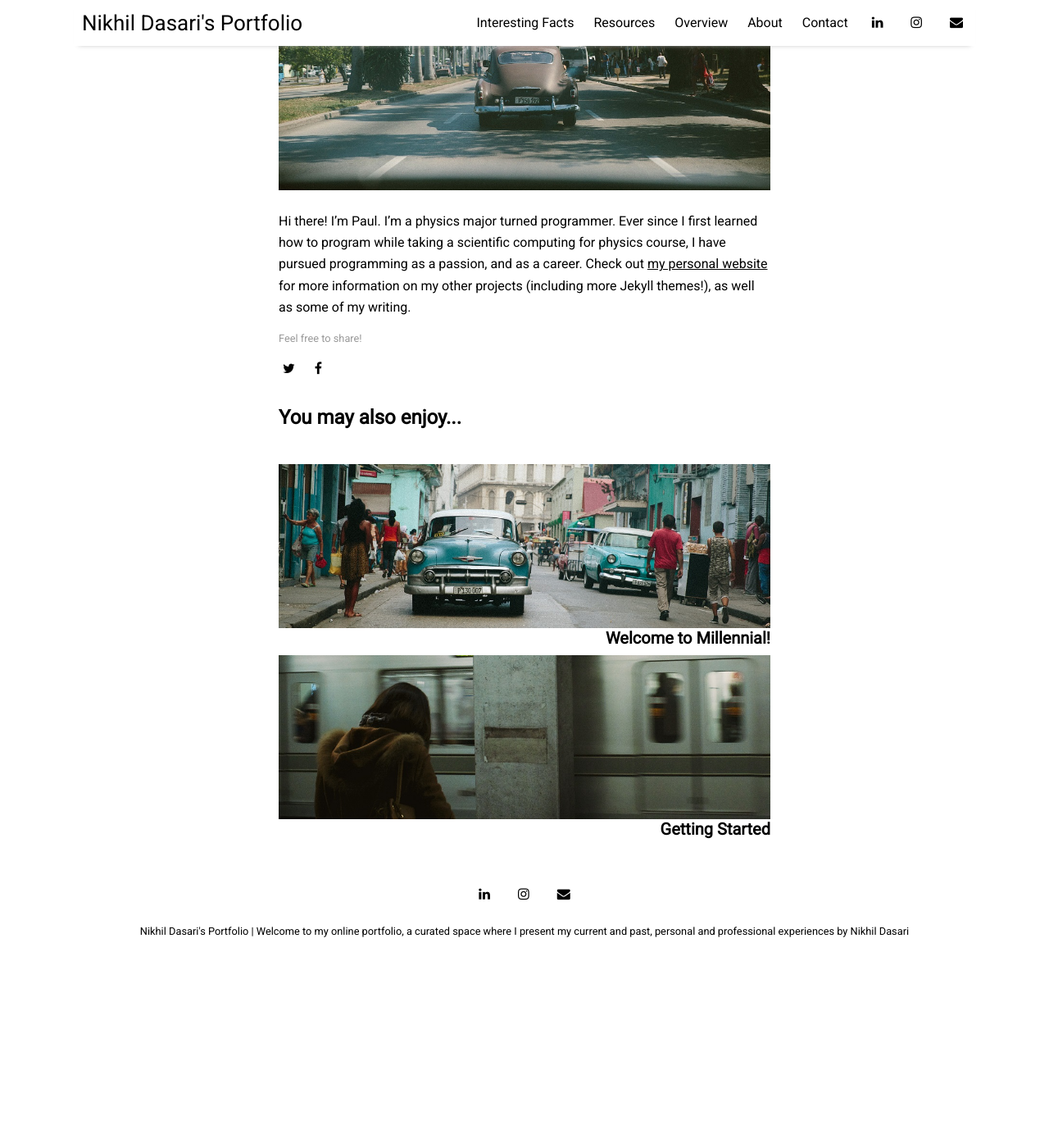
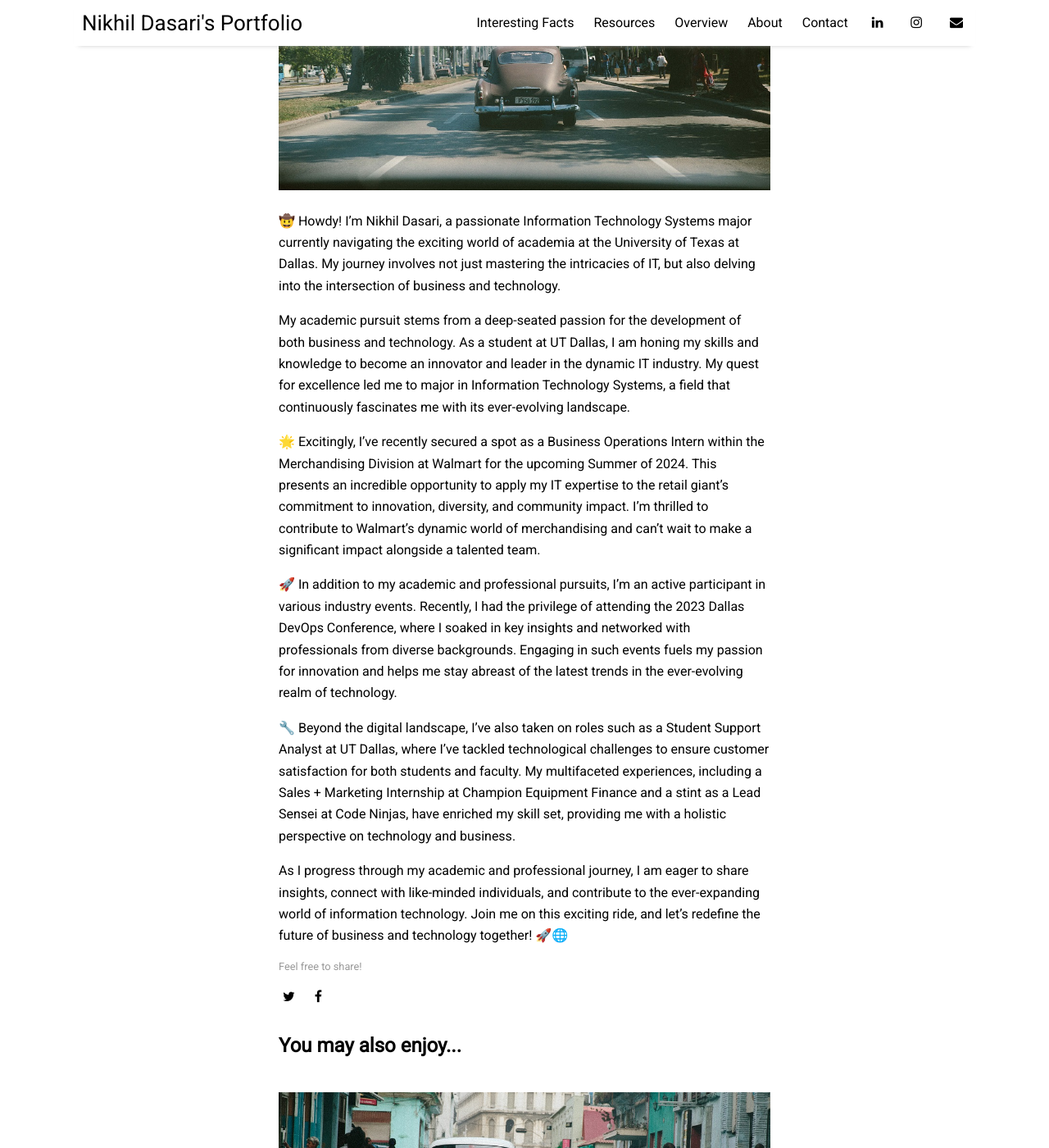
Before and after one commit to dasarinikhil1/dasarinikhil1.github.io, a Jekyll site: the page built from _posts/2016-04-04-about-the-author.md, in a window 1280 px wide and 1400 px high, scrolled down 330 px. Shown: the whole window at 82% size. Built offline with Jekyll 4.4.1, drawn with Linux system fonts in a browser that asks for light colours; nearby versions of some CDN libraries; before the commit the page ends 1504 px from its top, so only the background shows below that; some of the changed text lies outside the part shown.

Commit message:
Update 2016-04-04-about-the-author.md

```diff
--- a/_posts/2016-04-04-about-the-author.md
+++ b/_posts/2016-04-04-about-the-author.md
@@ -1,10 +1,20 @@
 ---
 layout: post
 title: "About the Author"
-author: "Paul Le"
+author: "Nikhil Dasari"
 categories: facts
 tags: [sample]
 image: cuba-2.jpg
 ---
 
-Hi there! I'm Paul. I’m a physics major turned programmer. Ever since I first learned how to program while taking a scientific computing for physics course, I have pursued programming as a passion, and as a career. Check out [my personal website](https://www.lenpaul.com/) for more information on my other projects (including more Jekyll themes!), as well as some of my writing.
+🤠 Howdy! I'm Nikhil Dasari, a passionate Information Technology Systems major currently navigating the exciting world of academia at the University of Texas at Dallas. My journey involves not just mastering the intricacies of IT, but also delving into the intersection of business and technology.
+
+My academic pursuit stems from a deep-seated passion for the development of both business and technology. As a student at UT Dallas, I am honing my skills and knowledge to become an innovator and leader in the dynamic IT industry. My quest for excellence led me to major in Information Technology Systems, a field that continuously fascinates me with its ever-evolving landscape.
+
+🌟 Excitingly, I've recently secured a spot as a Business Operations Intern within the Merchandising Division at Walmart for the upcoming Summer of 2024. This presents an incredible opportunity to apply my IT expertise to the retail giant's commitment to innovation, diversity, and community impact. I'm thrilled to contribute to Walmart's dynamic world of merchandising and can't wait to make a significant impact alongside a talented team.
+
+🚀 In addition to my academic and professional pursuits, I'm an active participant in various industry events. Recently, I had the privilege of attending the 2023 Dallas DevOps Conference, where I soaked in key insights and networked with professionals from diverse backgrounds. Engaging in such events fuels my passion for innovation and helps me stay abreast of the latest trends in the ever-evolving realm of technology.
+
+🔧 Beyond the digital landscape, I've also taken on roles such as a Student Support Analyst at UT Dallas, where I've tackled technological challenges to ensure customer satisfaction for both students and faculty. My multifaceted experiences, including a Sales + Marketing Internship at Champion Equipment Finance and a stint as a Lead Sensei at Code Ninjas, have enriched my skill set, providing me with a holistic perspective on technology and business.
+
+As I progress through my academic and professional journey, I am eager to share insights, connect with like-minded individuals, and contribute to the ever-expanding world of information technology. Join me on this exciting ride, and let's redefine the future of business and technology together! 🚀🌐
```
